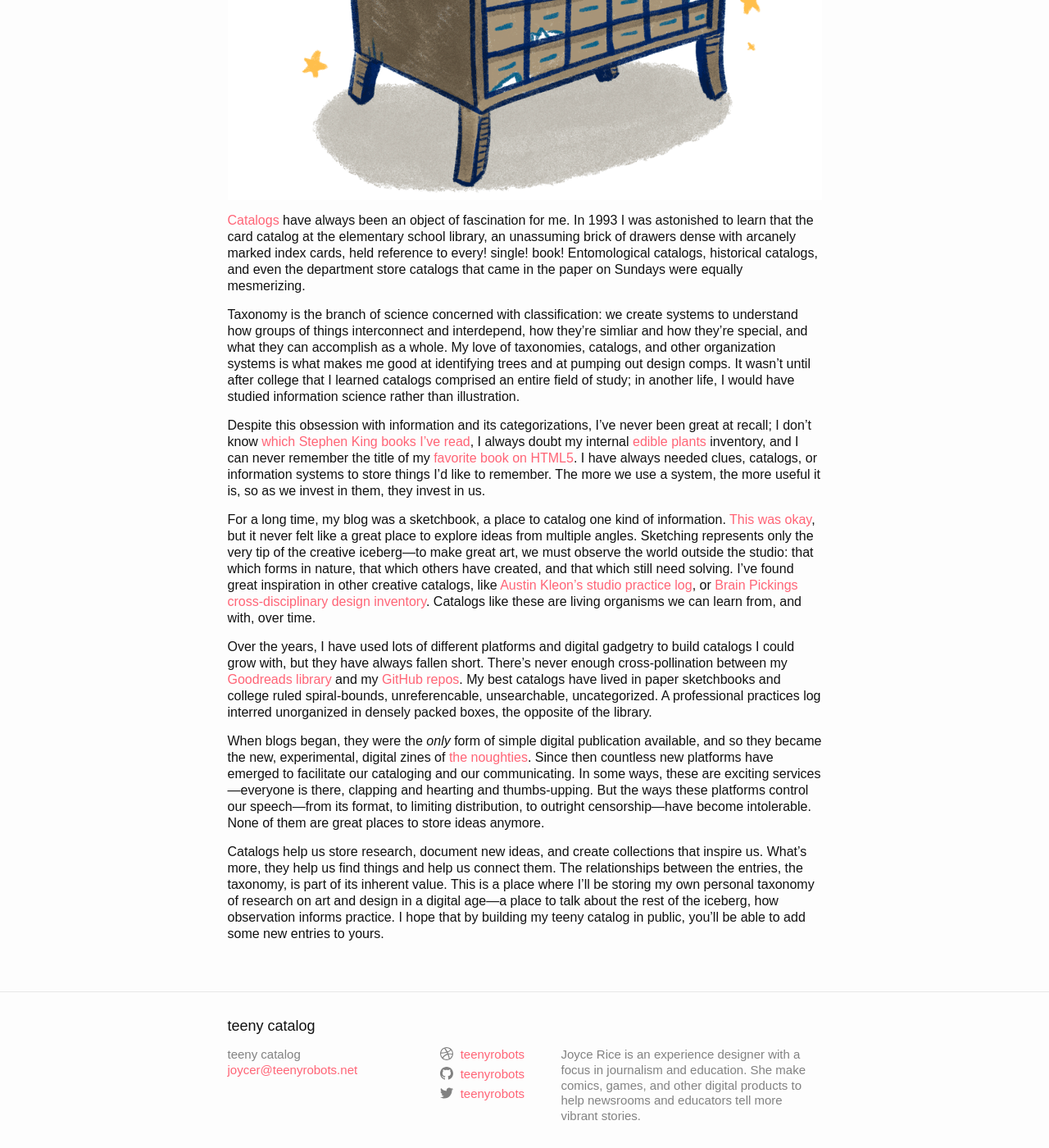
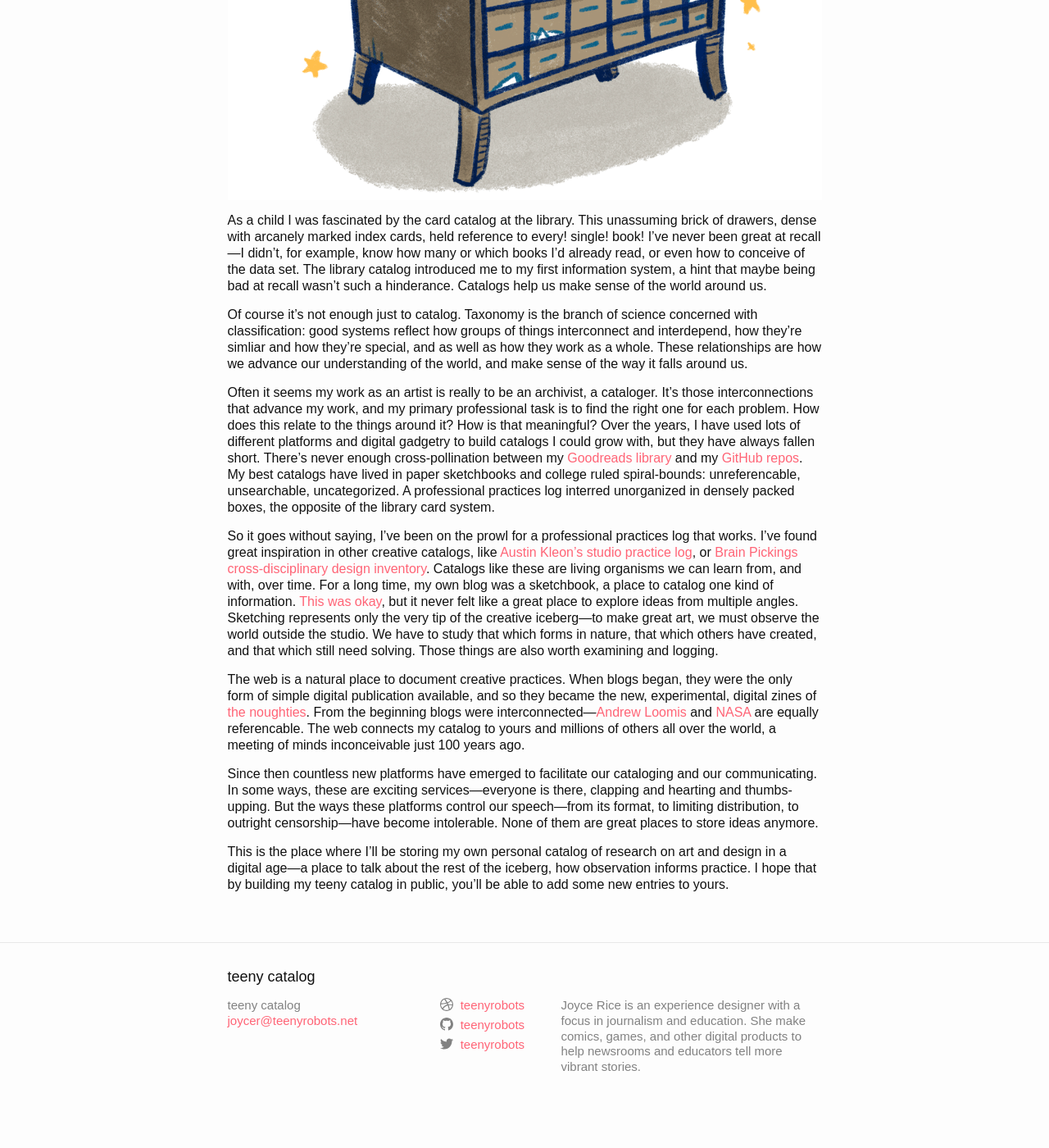
Before and after one commit to teenyrobots/teenyrobots.github.io2, a Jekyll site: the page built from _posts/2018-09-28-teeny-catalog.md, in a window 1280 px wide and 1400 px high, scrolled down 702 px. Shown: the whole window at 82% size. Built offline with Jekyll 4.4.1, drawn with Linux system fonts in a browser that asks for light colours; after the commit the page ends 2073 px from its top, so only the background shows below that; some of the changed text lies outside the part shown.

Commit message:
more entry reworking

```diff
--- a/_posts/2018-09-28-teeny-catalog.md
+++ b/_posts/2018-09-28-teeny-catalog.md
@@ -1,22 +1,22 @@
 ---
 layout: post
-title:  "A teeny catalog"
+title:  "Announcing the Teeny Catalog"
 date:   2018-09-28 11:15:00 -0700
 tags: bloggin
 ---
 
 ![catalog](/assets/postImages/0921-catalog2.gif)
 
-[Catalogs](https://en.wikipedia.org/wiki/Catalog){:target="_blank"} have always been an object of fascination for me. In 1993 I was astonished to learn that the card catalog at the elementary school library, an unassuming brick of drawers dense with arcanely marked index cards, held reference to every! single! book! Entomological catalogs, historical catalogs, and even the department store catalogs that came in the paper on Sundays were equally mesmerizing.
+As a child I was fascinated by the card catalog at the library. This unassuming brick of drawers, dense with arcanely marked index cards, held reference to every! single! book! I've never been great at recall—I didn't, for example, know how many or which books I'd already read, or even how to conceive of the data set. The library catalog introduced me to my first information system, a hint that maybe being bad at recall wasn't such a hinderance. Catalogs help us make sense of the world around us.
 
-Taxonomy is the branch of science concerned with classification: we create systems to understand how groups of things interconnect and interdepend, how they're simliar and how they're special, and what they can accomplish as a whole. My love of taxonomies, catalogs, and other organization systems is what makes me good at identifying trees and at pumping out design comps. It wasn't until after college that I learned catalogs comprised an entire field of study; in another life, I would have studied information science rather than illustration.
+Of course it's not enough just to catalog. Taxonomy is the branch of science concerned with classification: good systems reflect how groups of things interconnect and interdepend, how they're simliar and how they're special, and as well as how they work as a whole. These relationships are how we advance our understanding of the world, and make sense of the way it falls around us.
 
-Despite this obsession with information and its categorizations, I've never been great at recall; I don't know [which Stephen King books I've read](https://www.goodreads.com/review/list/1398297-joycer?utf8=%E2%9C%93&search%5Bquery%5D=stephen+king){:target="_blank"}, I always doubt my internal [edible plants](https://www.google.com/search?q=chicken+of+the+woods&source=lnms&tbm=isch&sa=X&ved=0ahUKEwiigK2AjcjdAhW7HjQIHQcfC9YQ_AUIDigB&biw=1680&bih=948){:target="_blank"} inventory, and I can never remember the title of my [favorite book on HTML5](https://books.google.com/books/about/HTML5.html?id=uuGbAgAAQBAJ&source=kp_book_description){:target="_blank"}. I have always needed clues, catalogs, or information systems to store things I'd like to remember. The more we use a system, the more useful it is, so as we invest in them, they invest in us.
+Often it seems my work as an artist is really to be an archivist, a cataloger. It's those interconnections that advance my work, and my primary professional task is to find the right one for each problem. How does this relate to the things around it? How is that meaningful? Over the years, I have used lots of different platforms and digital gadgetry to build catalogs I could grow with, but they have always fallen short. There's never enough cross-pollination between my [Goodreads library](https://www.goodreads.com/user/show/1398297-joycer){:target="_blank"} and my [GitHub repos](https://github.com/teenyrobots){:target="_blank"}. My best catalogs have lived in paper sketchbooks and college ruled spiral-bounds: unreferencable, unsearchable, uncategorized. A professional practices log interred unorganized in densely packed boxes, the opposite of the library card system.
 
-For a long time, my blog was a sketchbook, a place to catalog one kind of information. [This was okay](http://teenyrobots.tumblr.com){:target="_blank"}, but it never felt like a great place to explore ideas from multiple angles. Sketching represents only the very tip of the creative iceberg—to make great art, we must observe the world outside the studio: that which forms in nature, that which others have created, and that which still need solving. I've found great inspiration in other creative catalogs, like [Austin Kleon's studio practice log](https://austinkleon.com/){:target="_blank"}, or [Brain Pickings cross-disciplinary design inventory](https://www.brainpickings.org/){:target="_blank"}. Catalogs like these are living organisms we can learn from, and with, over time.
+So it goes without saying, I've been on the prowl for a professional practices log that works. I've found great inspiration in other creative catalogs, like [Austin Kleon's studio practice log](https://austinkleon.com/){:target="_blank"}, or [Brain Pickings cross-disciplinary design inventory](https://www.brainpickings.org/){:target="_blank"}. Catalogs like these are living organisms we can learn from, and with, over time. For a long time, my own blog was a sketchbook, a place to catalog one kind of information. [This was okay](http://teenyrobots.tumblr.com){:target="_blank"}, but it never felt like a great place to explore ideas from multiple angles. Sketching represents only the very tip of the creative iceberg—to make great art, we must observe the world outside the studio. We have to study that which forms in nature, that which others have created, and that which still need solving. Those things are also worth examining and logging.
 
-Over the years, I have used lots of different platforms and digital gadgetry to build catalogs I could grow with, but they have always fallen short. There's never enough cross-pollination between my [Goodreads library](https://www.goodreads.com/user/show/1398297-joycer){:target="_blank"} and my [GitHub repos](https://github.com/teenyrobots){:target="_blank"}. My best catalogs have lived in paper sketchbooks and college ruled spiral-bounds, unreferencable, unsearchable, uncategorized. A professional practices log interred unorganized in densely packed boxes, the opposite of the library.
+The web is a natural place to document creative practices. When blogs began, they were the only form of simple digital publication available, and so they became the new, experimental, digital zines of [the noughties](https://en.wiktionary.org/wiki/noughties){:target="_blank"}. From the beginning blogs were interconnected—[Andrew Loomis](https://en.wikipedia.org/wiki/Andrew_Loomis){:target="_blank"} and [NASA](https://www.nasa.gov/){:target="_blank"} are equally referencable. The web connects my catalog to yours and millions of others all over the world, a meeting of minds inconceivable just 100 years ago.
 
-When blogs began, they were the *only* form of simple digital publication available, and so they became the new, experimental, digital zines of [the noughties](https://en.wiktionary.org/wiki/noughties){:target="_blank"}. Since then countless new platforms have emerged to facilitate our cataloging and our communicating. In some ways, these are exciting services—everyone is there, clapping and hearting and thumbs-upping. But the ways these platforms control our speech—from its format, to limiting distribution, to outright censorship—have become intolerable. None of them are great places to store ideas anymore.
+Since then countless new platforms have emerged to facilitate our cataloging and our communicating. In some ways, these are exciting services—everyone is there, clapping and hearting and thumbs-upping. But the ways these platforms control our speech—from its format, to limiting distribution, to outright censorship—have become intolerable. None of them are great places to store ideas anymore.
 
-Catalogs help us store research, document new ideas, and create collections that inspire us. What's more, they help us find things and help us connect them. The relationships between the entries, the taxonomy, is part of its inherent value. This is a place where I'll be storing my own personal taxonomy of research on art and design in a digital age—a place to talk about the rest of the iceberg, how observation informs practice. I hope that by building my teeny catalog in public, you'll be able to add some new entries to yours.
+This is the place where I'll be storing my own personal catalog of research on art and design in a digital age—a place to talk about the rest of the iceberg, how observation informs practice. I hope that by building my teeny catalog in public, you'll be able to add some new entries to yours.
```
Also changed, not shown: 1 other file.
